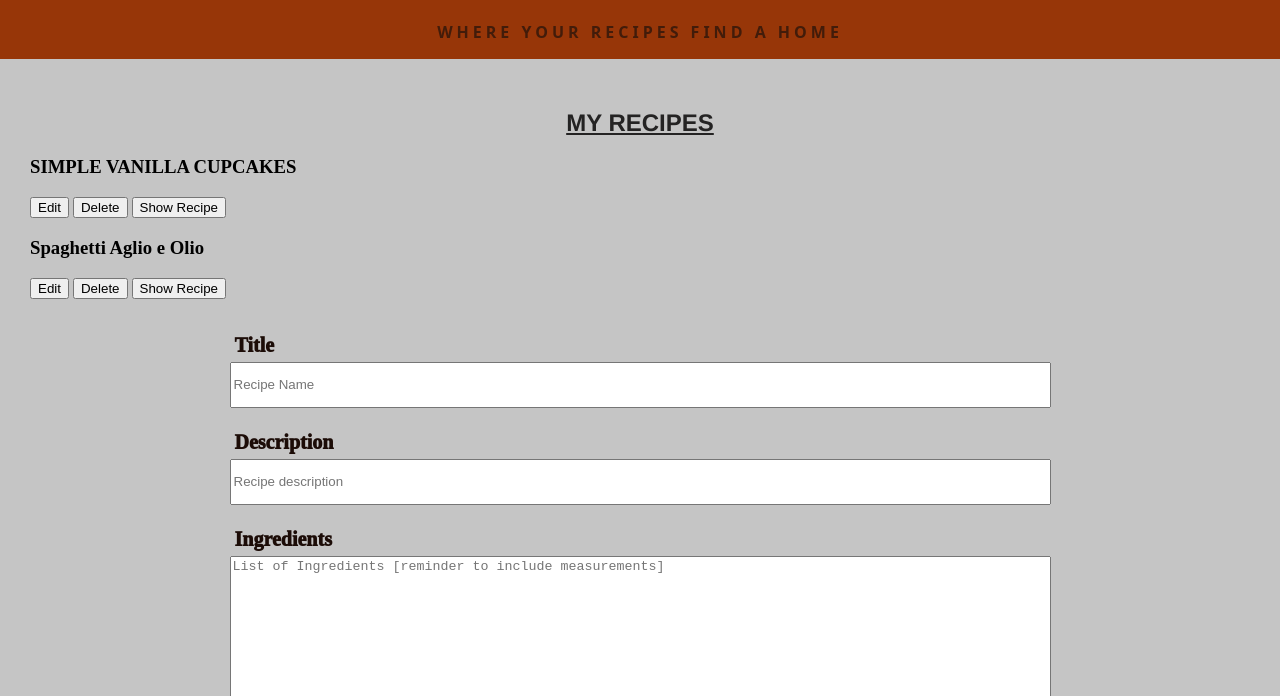
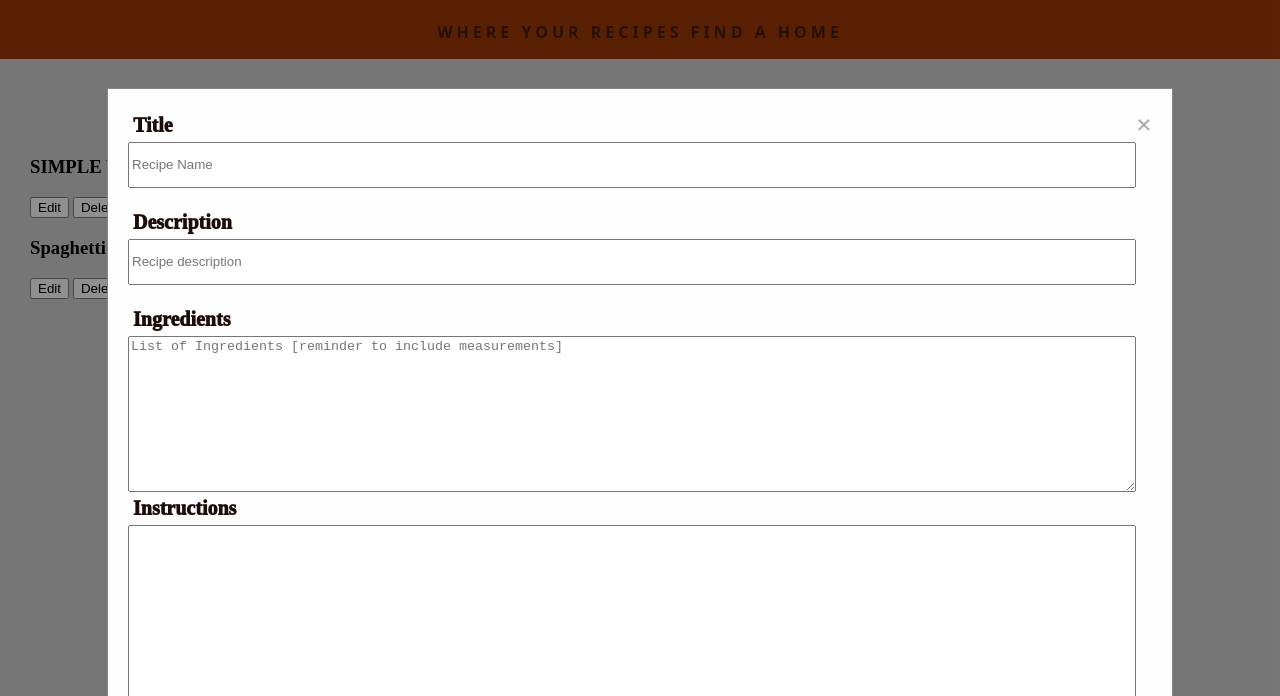
Before and after one commit to malusiT/Recipe-Repository, a plain HTML site: page index.html in a window 1280 px wide. Both pictures are taken after a click on the button "Add new Recipe". Shown: the part 104-800 px from the top of the page. Drawn offline with Linux system fonts and the light colour scheme.

Commit message:
added a modal form

```diff
--- a/css/style.css
+++ b/css/style.css
@@ -74,3 +74,43 @@ form input{
     padding: 20px;
     margin: 10px;
 }
+
+/* modal style
+
+
+
+*/
+.modal {
+    display: none; /* Hidden by default */
+    position: fixed; /* Stay in place */
+    z-index: 1; /* Sit on top */
+    left: 0;
+    top: 0;
+    width: 100%; /* Full width */
+    height: 100%; /* Full height */
+    overflow: auto; /* Enable scroll if needed */
+    background-color: rgb(0,0,0); /* Fallback color */
+    background-color: rgba(0,0,0,0.4); /* Black w/ opacity */
+}
+
+.modal-content {
+    background-color: #fefefe;
+    margin: 15% auto; /* 15% from the top and centered */
+    padding: 20px;
+    border: 1px solid #888;
+    width: 80%; /* Could be more or less, depending on screen size */
+}
+
+.close-btn {
+    color: #aaa;
+    float: right;
+    font-size: 28px;
+    font-weight: bold;
+}
+
+.close-btn:hover,
+.close-btn:focus {
+    color: black;
+    text-decoration: none;
+    cursor: pointer;
+}
--- a/index.html
+++ b/index.html
@@ -4,6 +4,7 @@
     <meta charset="UTF-8">
     <meta name="viewport" content="width=device-width, initial-scale=1.0">
     <link rel="stylesheet" href="./css/style.css">
+    <linl rel="stylesheet" href="css/modal.css"></linl>
     <title>Recipe Repository</title>
 </head>
 <header>
@@ -50,8 +51,10 @@
         </section>
 
         <section id="add-new-recipes">
-            <button id="add-recipe-btn">Add new Recipe</button>
-            <div id="recipe-form-container">
+            <button id="openModalBtn">Add new Recipe</button>
+            <div id="modal" class="modal">
+                <div class="modal-content">
+                <span class="close-btn" id="closeModalBtn">&times;</span>
                 <form class="recipe-form hidden" id="form-id">
                     <label>Title</label>
                     <input type="text" id="title-input" placeholder="Recipe Name"><br>
--- a/js/script.js
+++ b/js/script.js
@@ -1,4 +1,4 @@
-const addRecipe = document.getElementById("add-recipe-btn"); // Add Recipe Button
+const addRecipe = document.getElementById("openModalBtn"); // Add Recipe Button
 const showBtn = document.getElementById("form-id"); // Form Container
 
 const showRecipeBtn = document.getElementById("show-btn"); // Show Recipe Button
@@ -6,7 +6,36 @@ const recipeInfo = document.getElementById("recipe-info"); // Recipe Info Div
 console.log(showRecipeBtn);
 console.log(recipeInfo);
 
-const div1 = document.getElementById("recipe-display"); // Recipe Display Div
+const div1 = document.getElementById("recipe-display"); // Recipe Display Div\
+
+//Mo
+// Get the modal
+const modal = document.getElementById("modal");
+
+// Get the button that opens the modal
+const btn = document.getElementById("openModalBtn");
+
+// Get the <span> element that closes the modal
+const span = document.getElementById("closeModalBtn");
+
+// When the user clicks the button, open the modal
+btn.onclick = function() {
+    modal.style.display = "block";
+}
+
+// When the user clicks on <span> (x), close the modal
+span.onclick = function() {
+    modal.style.display = "none";
+}
+
+// When the user clicks anywhere outside of the modal, close it
+window.onclick = function(event) {
+    if (event.target == modal) {
+        modal.style.display = "none";
+    }
+}
+
+console.log("Hello")
 
 // Toggle Recipe Info Visibility on Show Recipe Button Click
 showRecipeBtn.addEventListener("click", () => {
```
Also changed, not shown: css/modal.css (added), js/modal.js (added), js/storage.js (deleted).
